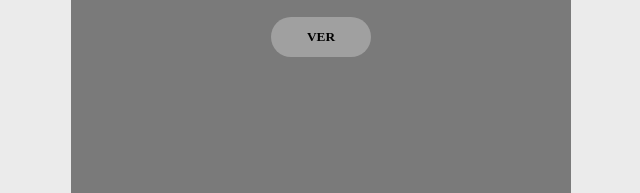
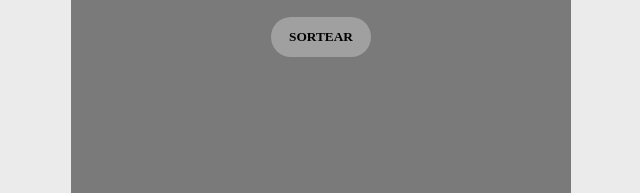
Before and after one commit to Brun0-Pachec0/Amigo-Secreto, a plain HTML site: page index.html in a window 1280 px wide. Both pictures are taken after a click on the button "SORTEAR". Shown: the part 270-463 px from the top of the page, 319-959 px from the left. Drawn offline with Linux system fonts and the light colour scheme.

Commit message:
Corrigido bug do botão sorteio e adição desnecessária

```diff
--- a/index.html
+++ b/index.html
@@ -23,7 +23,7 @@
                 <ul id="mostrarSorteio"></ul>
             </div>
             <div class="sortear">
-                <button onclick="sortear()">Sortear</button>
+                <button class="btnSortear" onclick="sortear()">Sortear</button>
             </div>
             <div class="resposta"></div>
         </div>
--- a/script/script.js
+++ b/script/script.js
@@ -50,6 +50,11 @@ function criarLista() {
 function sortear() {
     criarLista()
 
+    if (nomes.length < 2) {
+      alert('Adicione ao menos 2 amigos para poder sortear!')
+      btnSortear.disabled = true;
+    } else {
+      btnSortear.disabled = false;
       for (const nome of nomes) {
           const nomeSorteado = sortearComRestricao(nome);
           casal.push(nome)
@@ -63,14 +68,15 @@ function sortear() {
         //remove o botão sortear
         btnSortear.remove()
 
-      //cria o botão 'ver' e mostra quem tirou quem na tela
-      resposta.innerHTML = "<button onClick='mostrar()'>Ver</button>"
+        //Ativa a função mostrar()
+        mostrar()
 
         //desativa o botão adicionar
         btnAdicionar.disabled = true;
 
         //desativa o campo adicionar nome
         nomeAmigo.disabled = true;
+    }
     }
 
 //função que faz mostrar na tela um de cada vez quem tirou quem
```
Also changed, not shown: wireframe teste.jpg. Lines whose indentation alone changed are shown as unchanged.
